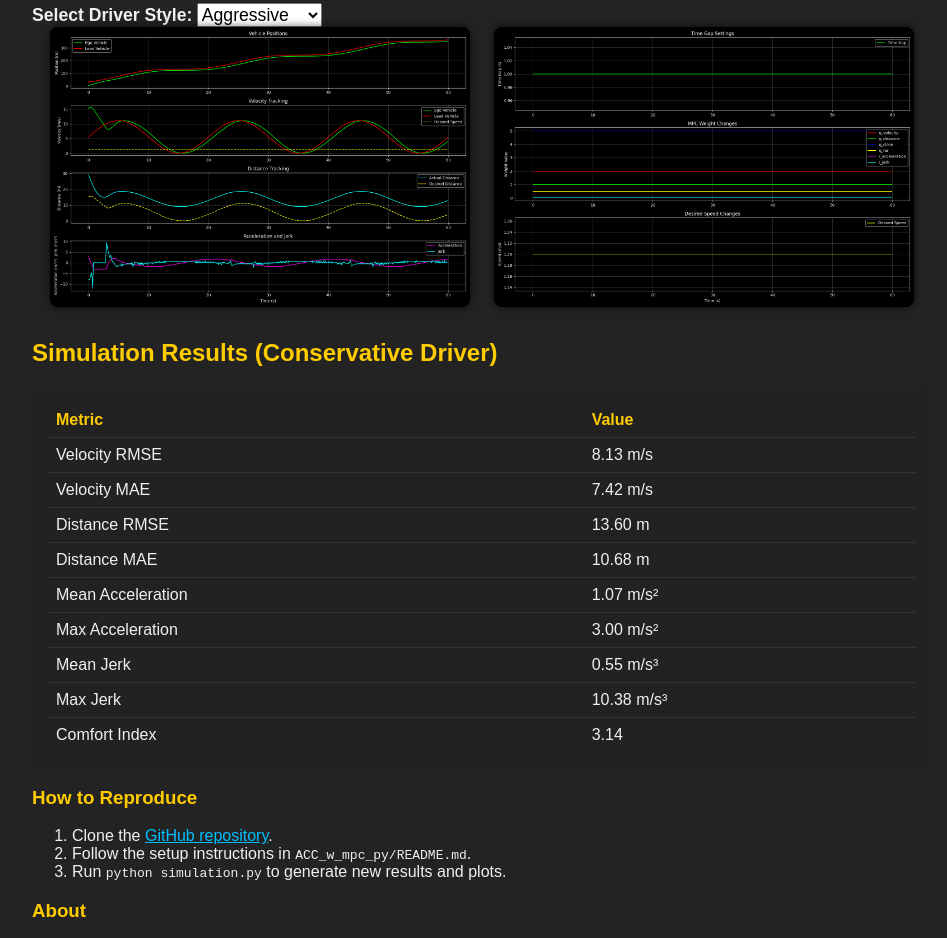
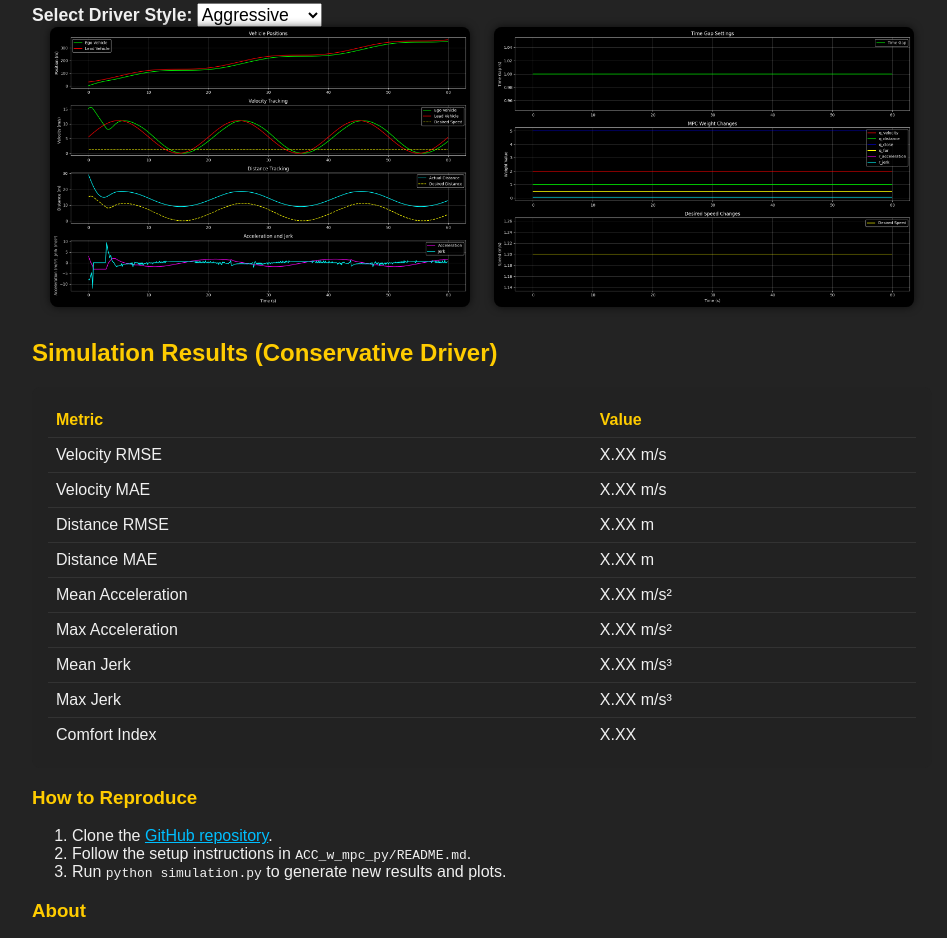
Before and after one commit to sarkaranimesh/MotionPlanning_projects, a plain HTML site: page index.html in a window 1280 px wide. Shown: the part 217-1155 px from the top of the page, without its empty margins (158-1105 px from the left). Drawn offline with Linux system fonts and the light colour scheme; files whose address does not match are found by name.

Commit message:
feat: Implement dynamic metrics table for driver styles in simulation results

```diff
--- a/index.html
+++ b/index.html
@@ -40,16 +40,10 @@
         <h2>Simulation Results (Conservative Driver)</h2>
         <div class="metrics">
             <table>
-                <tr><th>Metric</th><th>Value</th></tr>
-                <tr><td>Velocity RMSE</td><td>8.13 m/s</td></tr>
-                <tr><td>Velocity MAE</td><td>7.42 m/s</td></tr>
-                <tr><td>Distance RMSE</td><td>13.60 m</td></tr>
-                <tr><td>Distance MAE</td><td>10.68 m</td></tr>
-                <tr><td>Mean Acceleration</td><td>1.07 m/s²</td></tr>
-                <tr><td>Max Acceleration</td><td>3.00 m/s²</td></tr>
-                <tr><td>Mean Jerk</td><td>0.55 m/s³</td></tr>
-                <tr><td>Max Jerk</td><td>10.38 m/s³</td></tr>
-                <tr><td>Comfort Index</td><td>3.14</td></tr>
+                <thead>
+                    <tr><th>Metric</th><th>Value</th></tr>
+                </thead>
+                <tbody id="metrics-table-body"></tbody>
             </table>
         </div>
         <h3>How to Reproduce</h3>
@@ -68,10 +62,57 @@
         const styleSelect = document.getElementById('style-select');
         const plot1 = document.getElementById('plot1');
         const plot2 = document.getElementById('plot2');
+        const metrics = {
+            aggressive: {
+                "Velocity RMSE": "X.XX m/s",
+                "Velocity MAE": "X.XX m/s",
+                "Distance RMSE": "X.XX m",
+                "Distance MAE": "X.XX m",
+                "Mean Acceleration": "X.XX m/s²",
+                "Max Acceleration": "X.XX m/s²",
+                "Mean Jerk": "X.XX m/s³",
+                "Max Jerk": "X.XX m/s³",
+                "Comfort Index": "X.XX"
+            },
+            balanced: {
+                "Velocity RMSE": "Y.YY m/s",
+                "Velocity MAE": "Y.YY m/s",
+                "Distance RMSE": "Y.YY m",
+                "Distance MAE": "Y.YY m",
+                "Mean Acceleration": "Y.YY m/s²",
+                "Max Acceleration": "Y.YY m/s²",
+                "Mean Jerk": "Y.YY m/s³",
+                "Max Jerk": "Y.YY m/s³",
+                "Comfort Index": "Y.YY"
+            },
+            conservative: {
+                "Velocity RMSE": "8.13 m/s",
+                "Velocity MAE": "7.42 m/s",
+                "Distance RMSE": "13.60 m",
+                "Distance MAE": "10.68 m",
+                "Mean Acceleration": "1.07 m/s²",
+                "Max Acceleration": "3.00 m/s²",
+                "Mean Jerk": "0.55 m/s³",
+                "Max Jerk": "10.38 m/s³",
+                "Comfort Index": "3.14"
+            }
+        };
+        function updateMetricsTable(style) {
+            const tbody = document.getElementById('metrics-table-body');
+            tbody.innerHTML = '';
+            for (const [metric, value] of Object.entries(metrics[style])) {
+                const row = document.createElement('tr');
+                row.innerHTML = `<td>${metric}</td><td>${value}</td>`;
+                tbody.appendChild(row);
+            }
+        }
+        // Initial load
+        updateMetricsTable('aggressive');
         styleSelect.addEventListener('change', function() {
             const style = styleSelect.value;
-            plot1.src = `docs/images/mpc_${style}_1.png`;
-            plot2.src = `docs/images/mpc_${style}_2.png`;
+            plot1.src = `docs/images/mpc_${style}/mpc_${style}_1.png`;
+            plot2.src = `docs/images/mpc_${style}/mpc_${style}_2.png`;
+            updateMetricsTable(style);
         });
     </script>
 </body>
```
